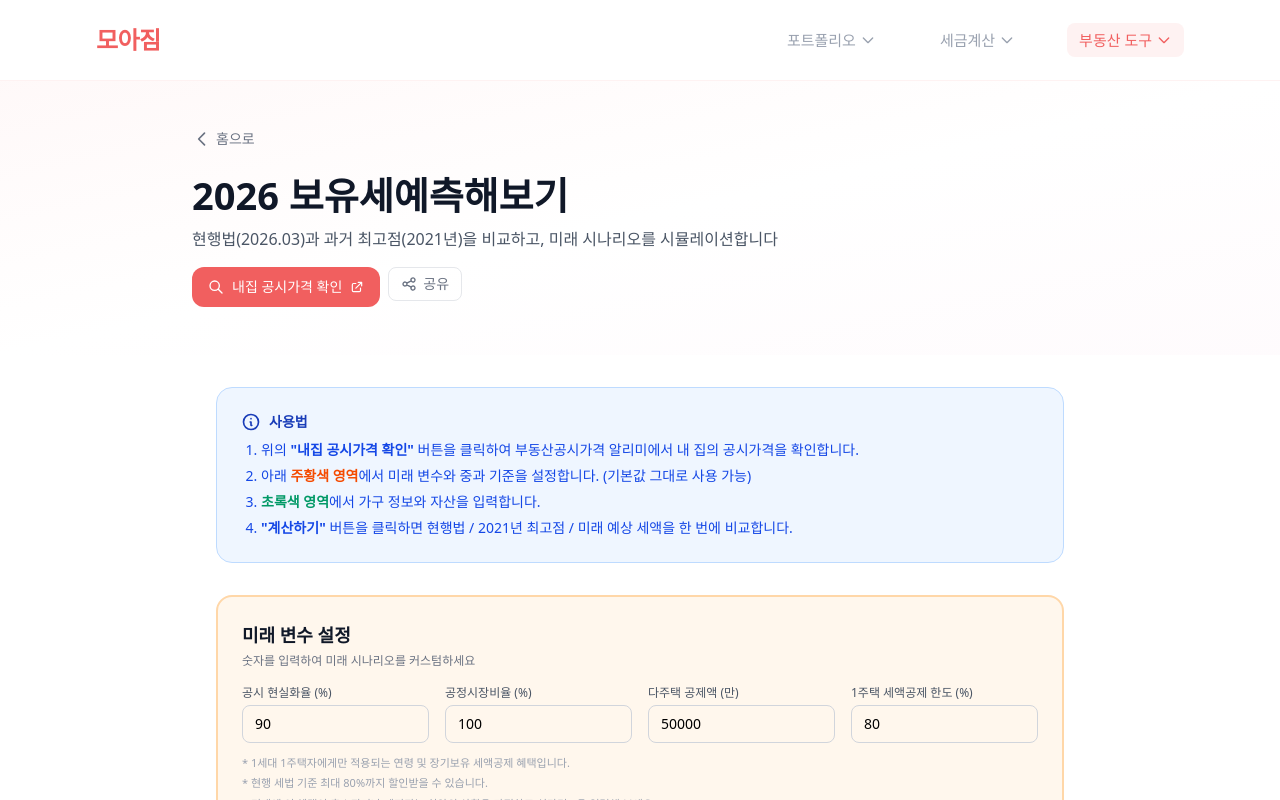
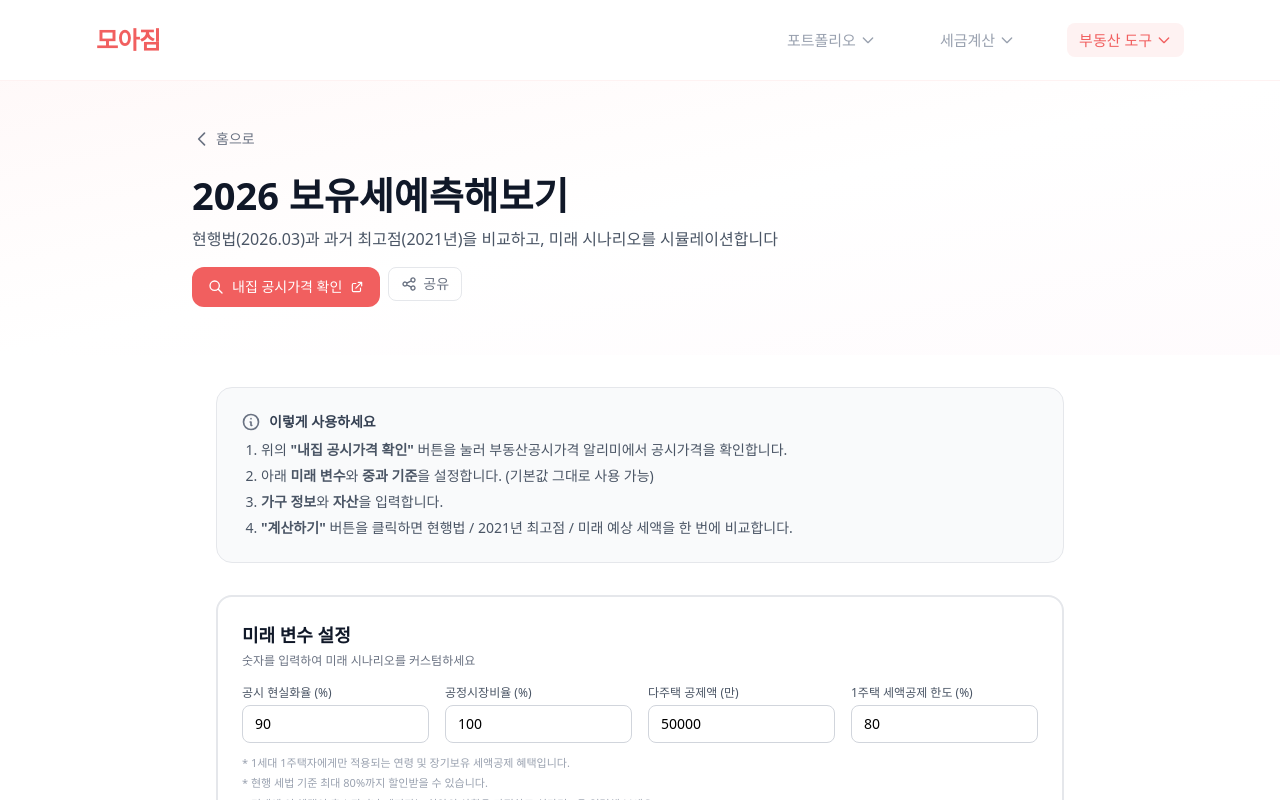
Before and after one commit to choseongho93/moajim, a React (Vite) app: page / in a window 1280 px wide. Both pictures are taken after a click on the button "보유세 예측하기". Shown: the top 800 px of the page. Built offline with nearby package versions, Linux system fonts and the light colour scheme.

Commit message:
2026 보유세 예측하기 색상 변경

```diff
--- a/src/pages/PropertyTaxPage.tsx
+++ b/src/pages/PropertyTaxPage.tsx
@@ -149,23 +149,23 @@ function PropertyTaxSimulator() {
 
       <div className="max-w-4xl mx-auto px-4 sm:px-6 py-6 sm:py-8 space-y-6 sm:space-y-8">
         {/* 사용법 안내 */}
-        <section className="bg-blue-50 border border-blue-200 rounded-2xl p-5 sm:p-6">
-          <h2 className="text-sm font-bold text-blue-800 mb-2 flex items-center gap-2">
-            <svg className="w-5 h-5" fill="none" viewBox="0 0 24 24" stroke="currentColor">
+        <section className="bg-gray-50 border border-gray-200 rounded-2xl p-5 sm:p-6">
+          <h2 className="text-sm font-bold text-gray-700 mb-2 flex items-center gap-2">
+            <svg className="w-5 h-5 text-gray-500" fill="none" viewBox="0 0 24 24" stroke="currentColor">
               <path strokeLinecap="round" strokeLinejoin="round" strokeWidth={2} d="M13 16h-1v-4h-1m1-4h.01M21 12a9 9 0 11-18 0 9 9 0 0118 0z" />
             </svg>
-            사용법
+            이렇게 사용하세요
           </h2>
-          <ol className="text-xs sm:text-sm text-blue-700 space-y-1.5 ml-5 list-decimal">
-            <li>위의 <strong>"내집 공시가격 확인"</strong> 버튼을 클릭하여 부동산공시가격 알리미에서 내 집의 공시가격을 확인합니다.</li>
-            <li>아래 <strong className="text-orange-600">주황색 영역</strong>에서 미래 변수와 중과 기준을 설정합니다. (기본값 그대로 사용 가능)</li>
-            <li><strong className="text-emerald-600">초록색 영역</strong>에서 가구 정보와 자산을 입력합니다.</li>
+          <ol className="text-xs sm:text-sm text-gray-600 space-y-1.5 ml-5 list-decimal">
+            <li>위의 <strong>"내집 공시가격 확인"</strong> 버튼을 눌러 부동산공시가격 알리미에서 공시가격을 확인합니다.</li>
+            <li>아래 <strong>미래 변수</strong>와 <strong>중과 기준</strong>을 설정합니다. (기본값 그대로 사용 가능)</li>
+            <li><strong>가구 정보</strong>와 <strong>자산</strong>을 입력합니다.</li>
             <li><strong>"계산하기"</strong> 버튼을 클릭하면 현행법 / 2021년 최고점 / 미래 예상 세액을 한 번에 비교합니다.</li>
           </ol>
         </section>
 
         {/* 미래 변수 설정 */}
-        <section className="bg-orange-50 border-2 border-orange-200 rounded-2xl p-5 sm:p-6">
+        <section className="bg-white border-2 border-gray-200 rounded-2xl p-5 sm:p-6">
           <h2 className="text-lg font-bold text-gray-900 mb-1 flex items-center gap-2">
             미래 변수 설정
           </h2>
@@ -218,7 +218,7 @@ function PropertyTaxSimulator() {
         </section>
 
         {/* 미래 중과 판단 기준 */}
-        <section className="bg-orange-50 border-2 border-orange-200 rounded-2xl p-5 sm:p-6">
+        <section className="bg-white border-2 border-gray-200 rounded-2xl p-5 sm:p-6">
           <h2 className="text-lg font-bold text-gray-900 mb-1 flex items-center gap-2">
             미래 중과 판단 기준
             <span className="text-xs font-normal text-gray-400">(2021년 산식 적용)</span>
@@ -255,7 +255,7 @@ function PropertyTaxSimulator() {
         </section>
 
         {/* 01. 자산 포트폴리오 입력 */}
-        <section className="bg-emerald-50 border-2 border-emerald-200 rounded-2xl p-5 sm:p-6">
+        <section className="bg-white border-2 border-gray-200 rounded-2xl p-5 sm:p-6">
           <h2 className="text-lg font-bold text-gray-900 mb-4">01. 자산 포트폴리오 입력</h2>
 
           {/* 가구 정보 */}
```
Also changed, not shown: 5 other files (tests, documents, lock files or other folders).
